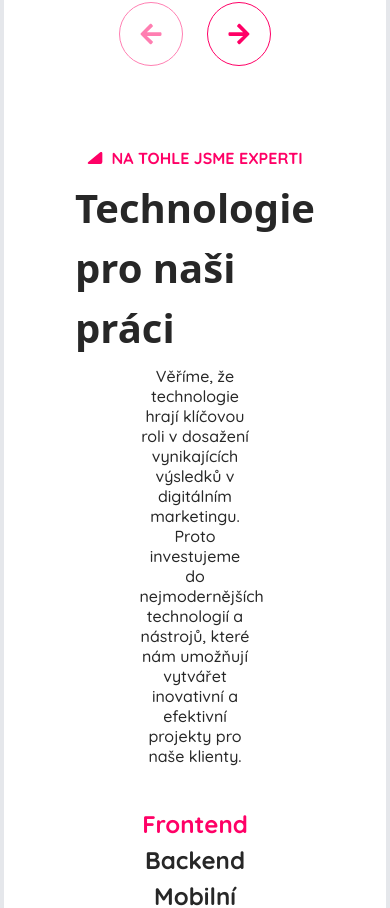
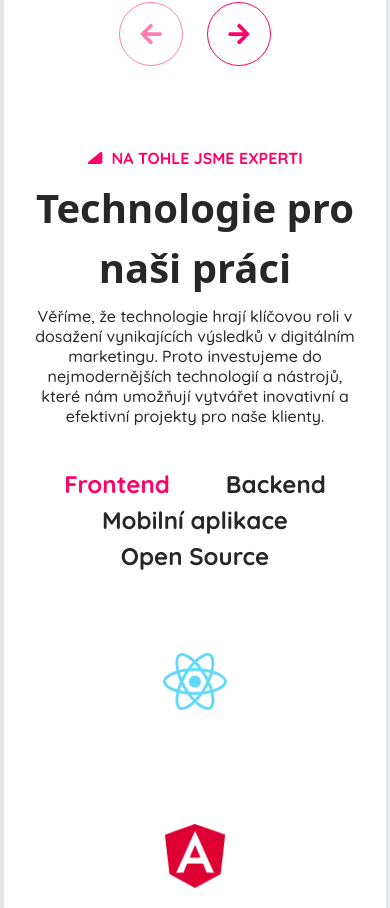
Before and after one commit to Atifzada/expert_dev, a Next.js app: page / in a window 390 px wide. Shown: the part 5236-6144 px from the top of the page. Built offline with nearby package versions, Linux system fonts and the light colour scheme; a web font is replaced by a local one.

Commit message:
Section 7 Technologies responsiveness complete

```diff
--- a/components/Section7.tsx
+++ b/components/Section7.tsx
@@ -31,25 +31,24 @@ const Section7 = () => {
     }
 
     return (
-        <section className="">
-            <div className="mx-20 flex flex-col gap-2 items-center">
-                <div className="flex items-center">
+        <section className="px-6 md:p-20">
+            <div className="flex flex-col gap-2 items-center">
+                <div className="flex gap-2 items-center">
                     <LuTriangleRight className="text-pink" style={{ fill: "#FF0066" }} />
-                    <span className="text-16 text-pink font-QuickSand font-bold ml-2">
+                    <span className="text-16 text-center text-pink font-QuickSand font-bold">
                         NA TOHLE JSME EXPERTI
                     </span>
                 </div>
                 <div>
-                    <h2 className="text-40 font-extrabold font-Balooc text-black">
+                    <h2 className="text-40 text-center font-extrabold font-Balooc text-black">
                         Technologie pro naši práci
                     </h2>
                 </div>
-                <div className="w-1/2 mx-auto text-center">
+                <div className="w-full md:w-1/2 text-center">
                     <p className="text-center text-black leading-5 font-QuickSand font-medium">
                         Věříme, že technologie hrají klíčovou roli v dosažení vynikajících výsledků v digitálním marketingu. Proto investujeme do nejmodernějších technologií a nástrojů, které nám umožňují vytvářet inovativní a efektivní projekty pro naše klienty.
                     </p>
                 </div>
-                <div className="">
                 <div className="tabs">
                     {/* Tabs navigation */}
                     <ul
@@ -102,7 +101,6 @@ const Section7 = () => {
                     </div>
                 </div>
             </div>
-            </div>
         </section>
     );
 };
```
Lines whose indentation alone changed are shown as unchanged.
